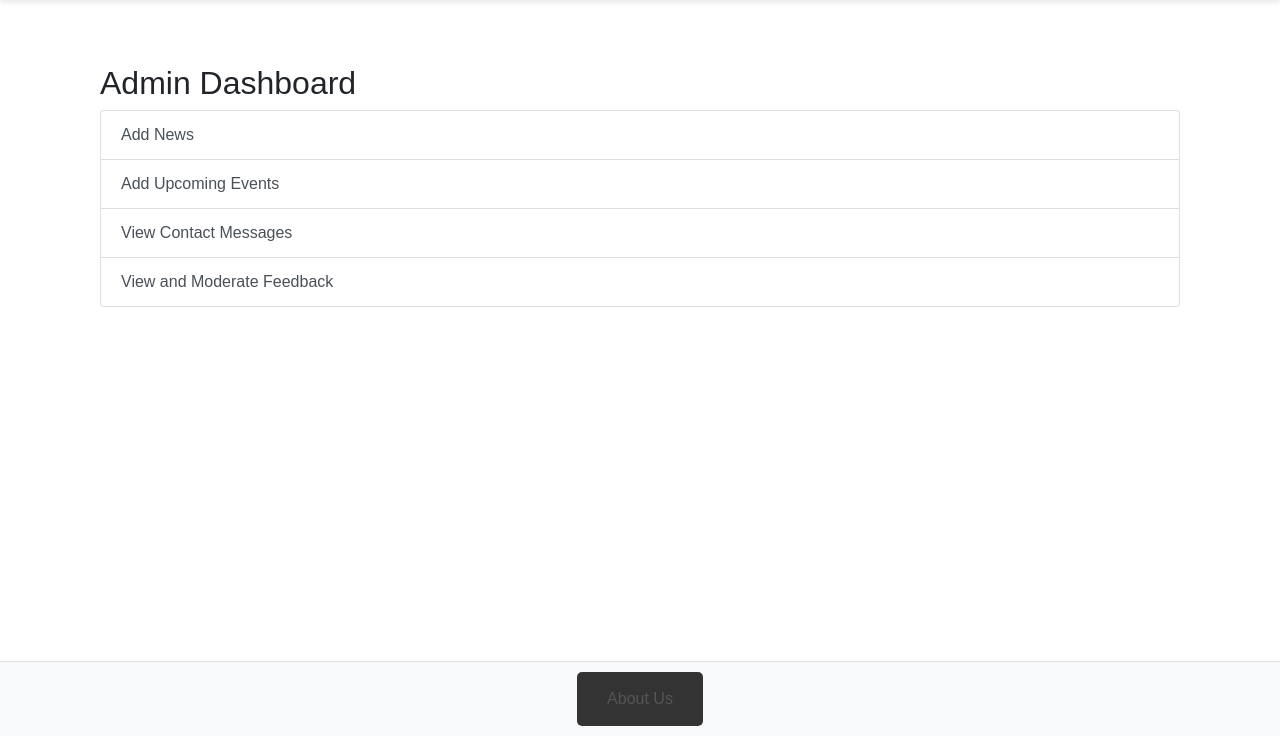
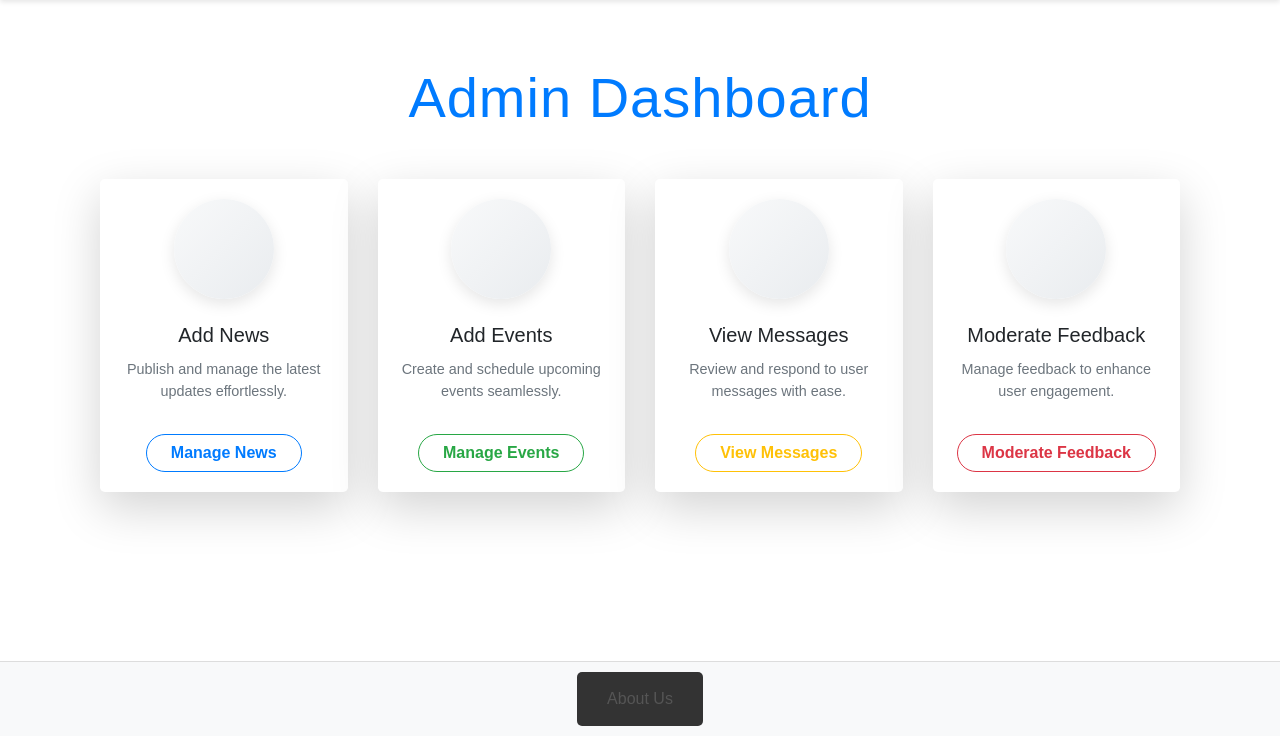
Before and after one commit to Nikoliadis/DEV5003-Nikoliadis, a Flask app: template templates/admin_dashboard.html in a window 1280 px wide. Shown: the part 64-800 px from the top of the page. Run offline with Flask 3, Linux system fonts and the light colour scheme; the template is opened without the code that fills it, so the values that code supplies are empty; some libraries are stand-ins or nearby versions.

Commit message:
Fix the messages and feedback for admin

```diff
--- a/templates/admin_dashboard.html
+++ b/templates/admin_dashboard.html
@@ -2,12 +2,118 @@
 
 {% block content %}
 <div class="container mt-5">
-    <h2>Admin Dashboard</h2>
-    <div class="list-group">
-        <a href="{{ url_for('add_news') }}" class="list-group-item list-group-item-action">Add News</a>
-        <a href="{{ url_for('add_event') }}" class="list-group-item list-group-item-action">Add Upcoming Events</a>
-        <a href="{{ url_for('view_messages') }}" class="list-group-item list-group-item-action">View Contact Messages</a>
-        <a href="{{ url_for('view_feedback') }}" class="list-group-item list-group-item-action">View and Moderate Feedback</a>
+    <h1 class="text-center text-primary fw-bold display-4 mb-5">Admin Dashboard</h1>
+    <div class="row g-4">
+        <!-- Add News -->
+        <div class="col-md-6 col-lg-3">
+            <div class="card border-0 shadow-lg h-100 rounded-lg">
+                <div class="card-body text-center">
+                    <div class="icon-container mb-4">
+                        <i class="bi bi-newspaper text-primary display-4"></i>
+                    </div>
+                    <h5 class="card-title fw-bold">Add News</h5>
+                    <p class="card-text text-muted">Publish and manage the latest updates effortlessly.</p>
+                    <a href="{{ url_for('add_news') }}" class="btn btn-outline-primary mt-3 px-4">Manage News</a>
+                </div>
+            </div>
+        </div>
+        <!-- Add Events -->
+        <div class="col-md-6 col-lg-3">
+            <div class="card border-0 shadow-lg h-100 rounded-lg">
+                <div class="card-body text-center">
+                    <div class="icon-container mb-4">
+                        <i class="bi bi-calendar-event text-success display-4"></i>
+                    </div>
+                    <h5 class="card-title fw-bold">Add Events</h5>
+                    <p class="card-text text-muted">Create and schedule upcoming events seamlessly.</p>
+                    <a href="{{ url_for('add_event') }}" class="btn btn-outline-success mt-3 px-4">Manage Events</a>
+                </div>
+            </div>
+        </div>
+        <!-- View Messages -->
+        <div class="col-md-6 col-lg-3">
+            <div class="card border-0 shadow-lg h-100 rounded-lg">
+                <div class="card-body text-center">
+                    <div class="icon-container mb-4">
+                        <i class="bi bi-envelope text-warning display-4"></i>
+                    </div>
+                    <h5 class="card-title fw-bold">View Messages</h5>
+                    <p class="card-text text-muted">Review and respond to user messages with ease.</p>
+                    <a href="{{ url_for('view_messages') }}" class="btn btn-outline-warning mt-3 px-4">View Messages</a>
+                </div>
+            </div>
+        </div>
+        <!-- View Feedback -->
+        <div class="col-md-6 col-lg-3">
+            <div class="card border-0 shadow-lg h-100 rounded-lg">
+                <div class="card-body text-center">
+                    <div class="icon-container mb-4">
+                        <i class="bi bi-chat-dots text-danger display-4"></i>
+                    </div>
+                    <h5 class="card-title fw-bold">Moderate Feedback</h5>
+                    <p class="card-text text-muted">Manage feedback to enhance user engagement.</p>
+                    <a href="{{ url_for('view_feedback') }}" class="btn btn-outline-danger mt-3 px-4">Moderate Feedback</a>
+                </div>
+            </div>
+        </div>
     </div>
 </div>
+
+<style>
+    .icon-container {
+        width: 100px;
+        height: 100px;
+        display: flex;
+        justify-content: center;
+        align-items: center;
+        margin: 0 auto;
+        border-radius: 50%;
+        background: linear-gradient(135deg, #f8f9fa, #e9ecef);
+        box-shadow: 0 5px 15px rgba(0, 0, 0, 0.1);
+    }
+
+    .card {
+        transition: transform 0.3s ease, box-shadow 0.3s ease;
+    }
+
+    .card:hover {
+        transform: scale(1.05);
+        box-shadow: 0 15px 30px rgba(0, 0, 0, 0.15);
+    }
+
+    .btn {
+        font-weight: 600;
+        border-radius: 50px;
+    }
+
+    .btn:hover {
+        color: #fff !important;
+    }
+
+    .btn-outline-primary:hover {
+        background-color: #0d6efd;
+    }
+
+    .btn-outline-success:hover {
+        background-color: #198754;
+    }
+
+    .btn-outline-warning:hover {
+        background-color: #ffc107;
+    }
+
+    .btn-outline-danger:hover {
+        background-color: #dc3545;
+    }
+
+    h1 {
+        font-size: 2.5rem;
+        letter-spacing: 1px;
+    }
+
+    p {
+        font-size: 0.9rem;
+        line-height: 1.5;
+    }
+</style>
 {% endblock %}
```
